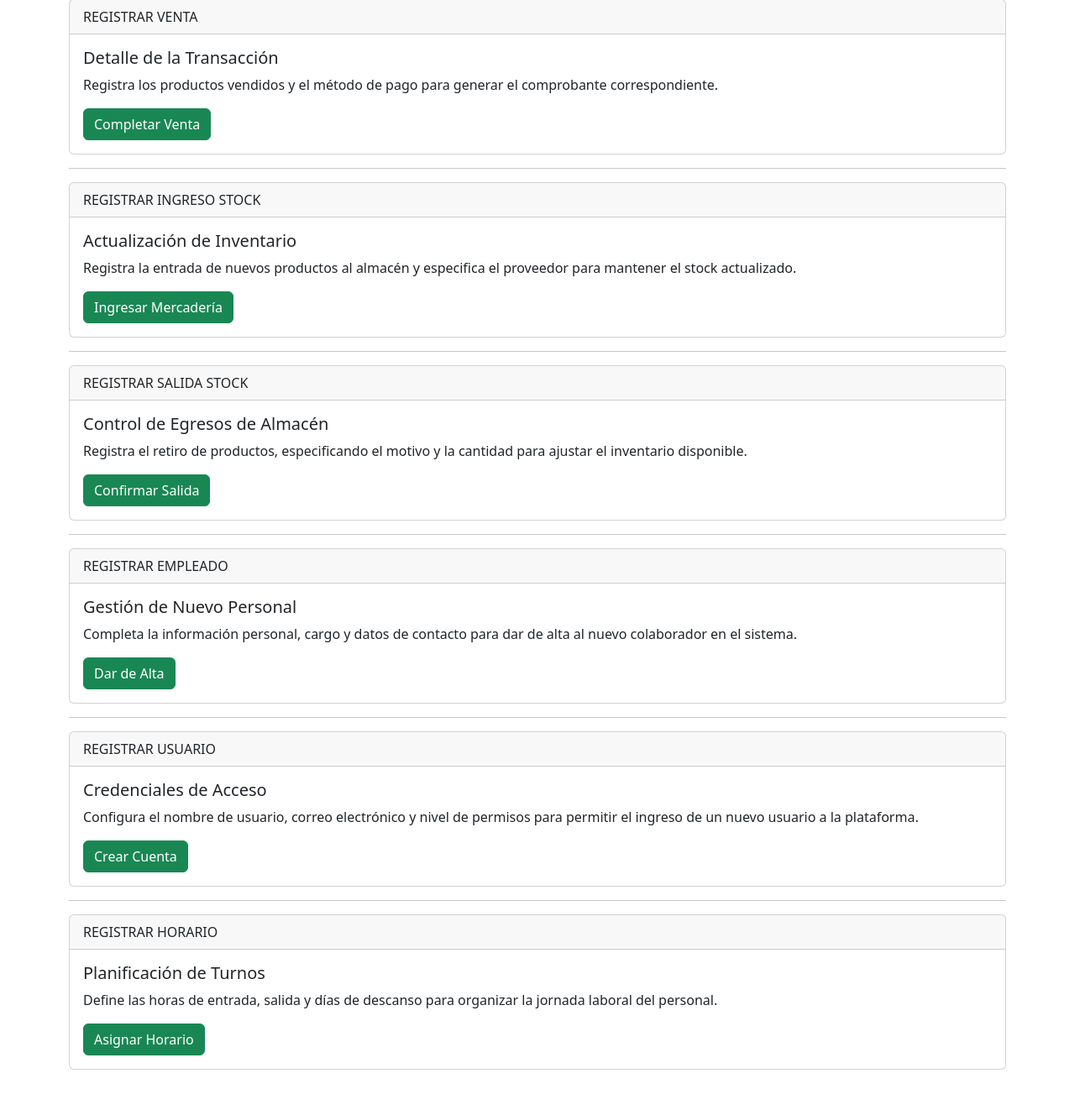
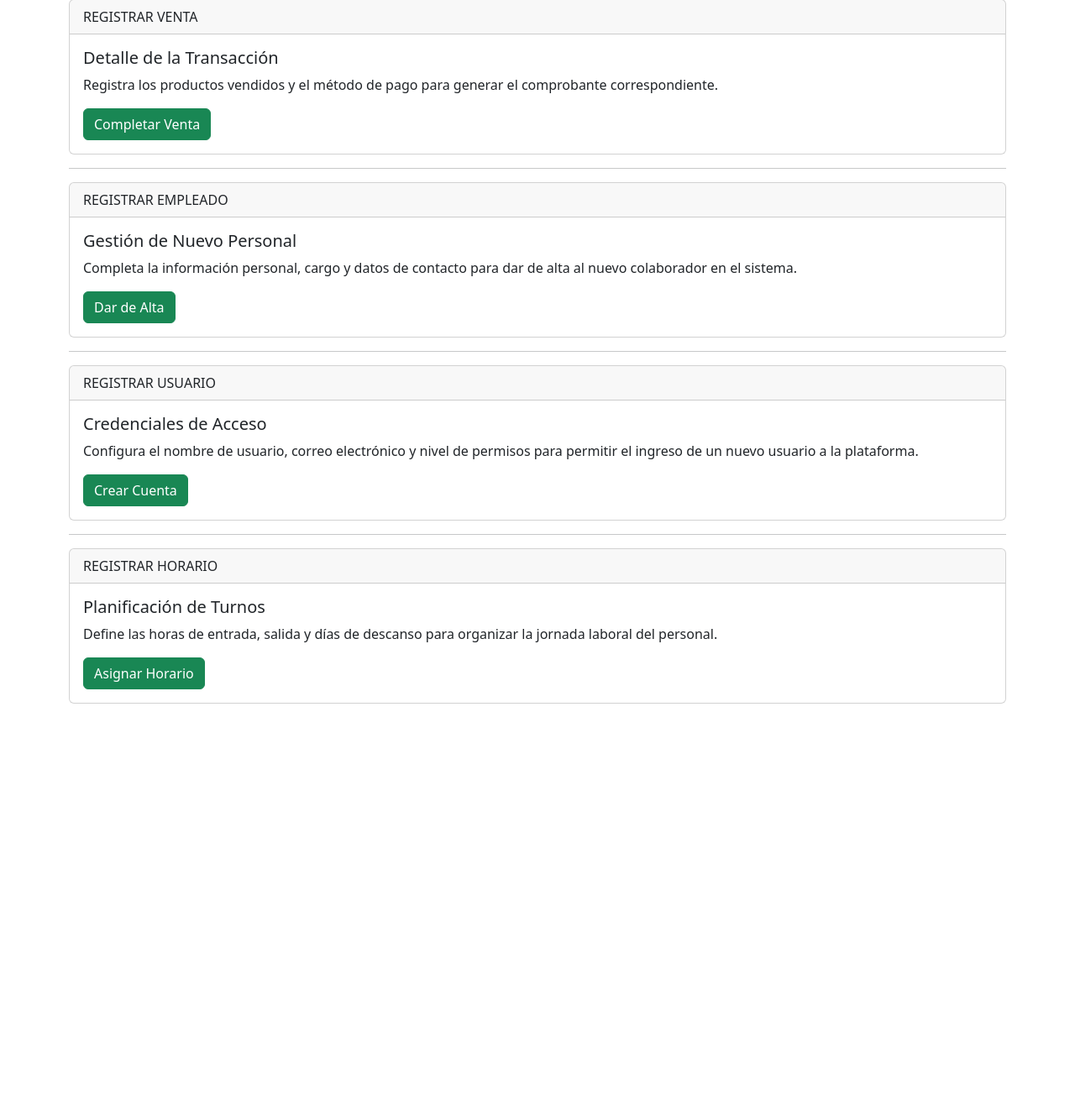
Before and after one commit to DavidMalcaGarcia12345/Sistema-Cafeteria-Utp-2026, a Django app: page /panel_control_empleado/ in a window 1280 px wide. Shown: the part 323-1645 px from the top of the page at 84% size. After the commit the page ends 1161 px from the top, so only its background shows below. Run offline with Django 5.2, Linux system fonts and the light colour scheme.

Commit message:
Primer commit del sistema de cafetería

```diff
--- a/aplicacion/templates/panel_control.html
+++ b/aplicacion/templates/panel_control.html
@@ -15,26 +15,8 @@
             <div class="card-body">
                 <h5 class="card-title">Detalle de la Transacción</h5>
                 <p class="card-text">Registra los productos vendidos y el método de pago para generar el comprobante correspondiente.</p>
-                <a href="#" class="btn btn-success">Completar Venta</a>
+                <a href="/enlace_tabla_ventas/" class="btn btn-success">Completar Venta</a>
         </div>
-    </div>
-    <hr>
-    <div class="card">
-        <div class="card-header">REGISTRAR INGRESO STOCK</div>
-            <div class="card-body">
-                <h5 class="card-title"> Actualización de Inventario</h5>
-                <p class="card-text">Registra la entrada de nuevos productos al almacén y especifica el proveedor para mantener el stock actualizado.</p>
-                <a href="#" class="btn btn-success">Ingresar Mercadería</a>
-        </div>
-    </div>
-    <hr>
-    <div class="card">
-        <div class="card-header">REGISTRAR SALIDA STOCK</div>
-            <div class="card-body">
-                <h5 class="card-title">Control de Egresos de Almacén</h5>
-                <p class="card-text">Registra el retiro de productos, especificando el motivo y la cantidad para ajustar el inventario disponible.</p>
-                <a href="#" class="btn btn-success">Confirmar Salida</a>
-            </div>
     </div>
     <hr>
     <div class="card">
@@ -42,7 +24,7 @@
             <div class="card-body">
                 <h5 class="card-title">Gestión de Nuevo Personal</h5>
                 <p class="card-text">Completa la información personal, cargo y datos de contacto para dar de alta al nuevo colaborador en el sistema.</p>
-                <a href="#" class="btn btn-success">Dar de Alta</a>
+                <a href="/enlace_tabla_empleado/" class="btn btn-success">Dar de Alta</a>
             </div>
     </div>
     <hr>
@@ -51,7 +33,7 @@
             <div class="card-body">
                 <h5 class="card-title">Credenciales de Acceso</h5>
                 <p class="card-text">Configura el nombre de usuario, correo electrónico y nivel de permisos para permitir el ingreso de un nuevo usuario a la plataforma.</p>
-                <a href="#" class="btn btn-success">Crear Cuenta</a>
+                <a href="/enlace_tabla_usuario/" class="btn btn-success">Crear Cuenta</a>
             </div>
     </div>
     <hr>
@@ -60,7 +42,7 @@
             <div class="card-body">
                 <h5 class="card-title">Planificación de Turnos</h5>
                 <p class="card-text">Define las horas de entrada, salida y días de descanso para organizar la jornada laboral del personal.</p>
-                <a href="#" class="btn btn-success">Asignar Horario</a>
+                <a href="/enlace_tabla_horario/" class="btn btn-success">Asignar Horario</a>
             </div>
     </div>
 </div>
```
